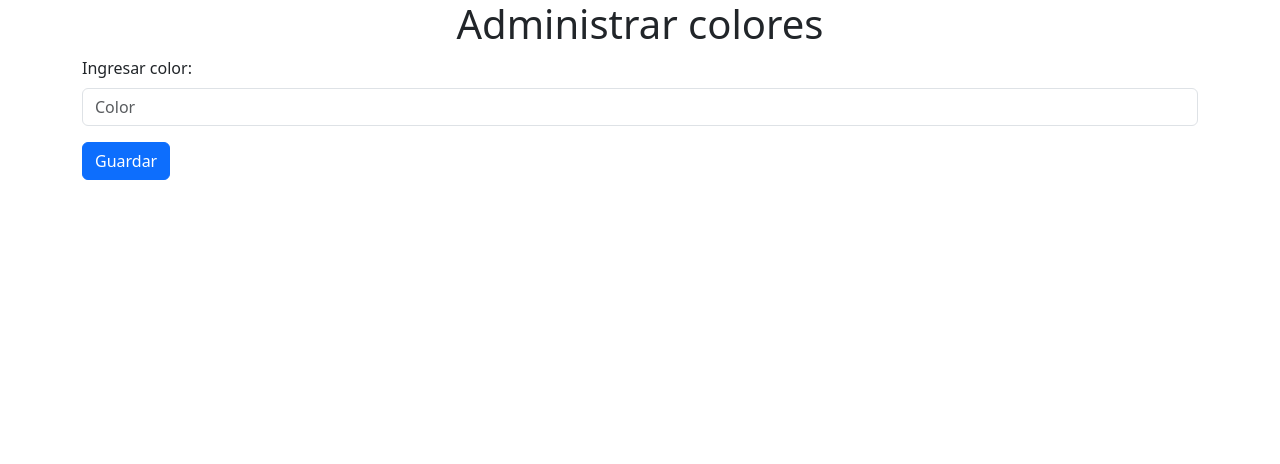
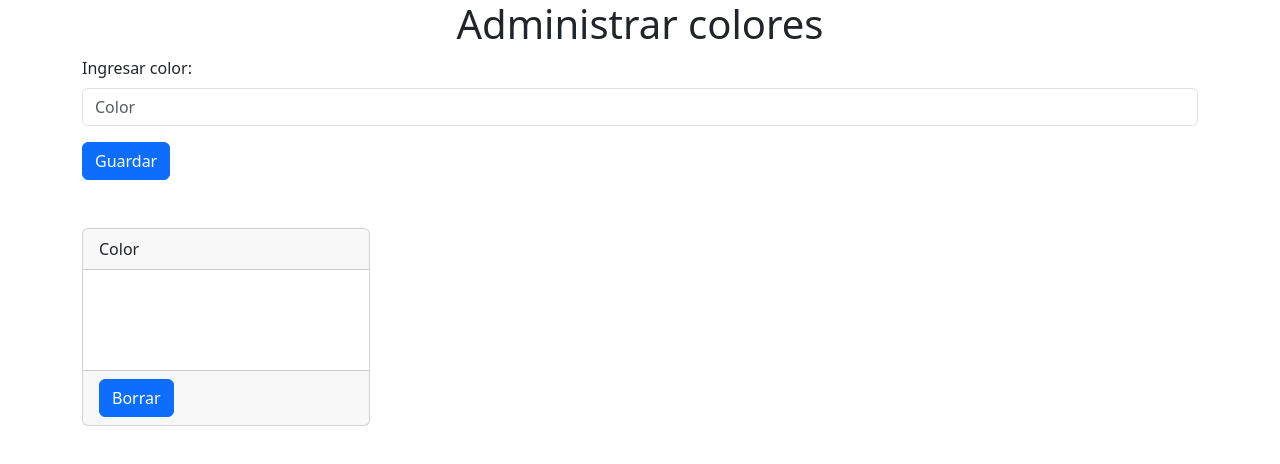
Before and after one commit to fatiperea/TpReact-pto4, a React (Vite) app: page / in a window 1280 px wide. Shown: the top 464 px of the page. Built offline with nearby package versions, Linux system fonts and the light colour scheme.

Commit message:
agrego la card para el color

```diff
--- /dev/null
+++ b/src/App.css
@@ -0,0 +1,4 @@
+.color {
+    width: 100px;
+    height: 100px;
+}
--- a/src/App.jsx
+++ b/src/App.jsx
@@ -1,6 +1,8 @@
 import "bootstrap/dist/css/bootstrap.min.css";
 import Formulario from "./components/Formulario";
 import { Container } from "react-bootstrap";
+import ListaColores from "./components/ListaColores";
+import Color from "./components/Color";
 
 function App() {
   return (
@@ -8,6 +10,10 @@ function App() {
       <h1 className="text-center">Administrar colores</h1>
       <Container className="container-fluid">
         <Formulario></Formulario>
+        <ListaColores>
+
+        </ListaColores>
+        <Color></Color>
       </Container>
     </>
   );
--- /dev/null
+++ b/src/components/Color.jsx
@@ -0,0 +1,17 @@
+import '../App.css'
+import { Card, Button } from "react-bootstrap";
+
+const Color = () => {
+  return (
+    <Card style={{ width: "18rem" }}>
+      <Card.Header>Color</Card.Header>
+      <Card.Body className="color"></Card.Body>
+
+      <Card.Footer>
+        <Button variant="primary">Borrar</Button>
+      </Card.Footer>
+    </Card>
+  );
+};
+
+export default Color;
--- a/src/components/Formulario.jsx
+++ b/src/components/Formulario.jsx
@@ -1,19 +1,21 @@
 import { Button, Form } from "react-bootstrap";
+import ListaColores from "./ListaColores";
+import Color from "./Color";
 
 const Formulario = () => {
   return (
     <section>
-
       <Form>
         <Form.Group className="mb-3" controlId="color">
           <Form.Label>Ingresar color:</Form.Label>
           <Form.Control type="text" placeholder="Color" />
         </Form.Group>
 
-        <Button variant="primary" type="submit">
+        <Button variant="primary" type="submit" className="mb-5">
           Guardar
         </Button>
       </Form>
+
     </section>
   );
 };
--- a/src/components/ListaColores.jsx
+++ b/src/components/ListaColores.jsx
@@ -1,11 +1,11 @@
-
+import { Col} from "react-bootstrap"
 
 const ListaColores = () => {
-    return (
-        <div>
+  return (
+    <Col xs={12} md={6} lg={4}>
 
-        </div>
-    );
+    </Col>
+  );
 };
 
 export default ListaColores;
```
